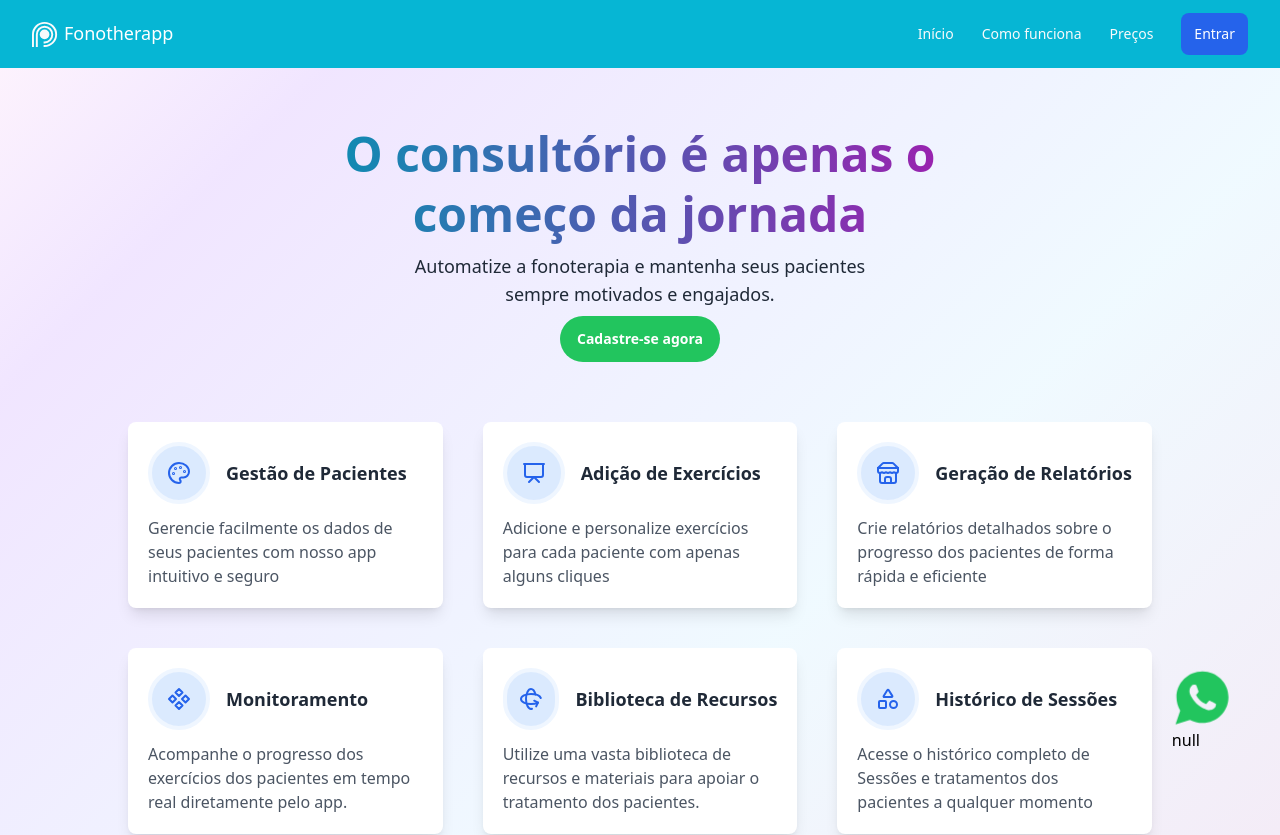
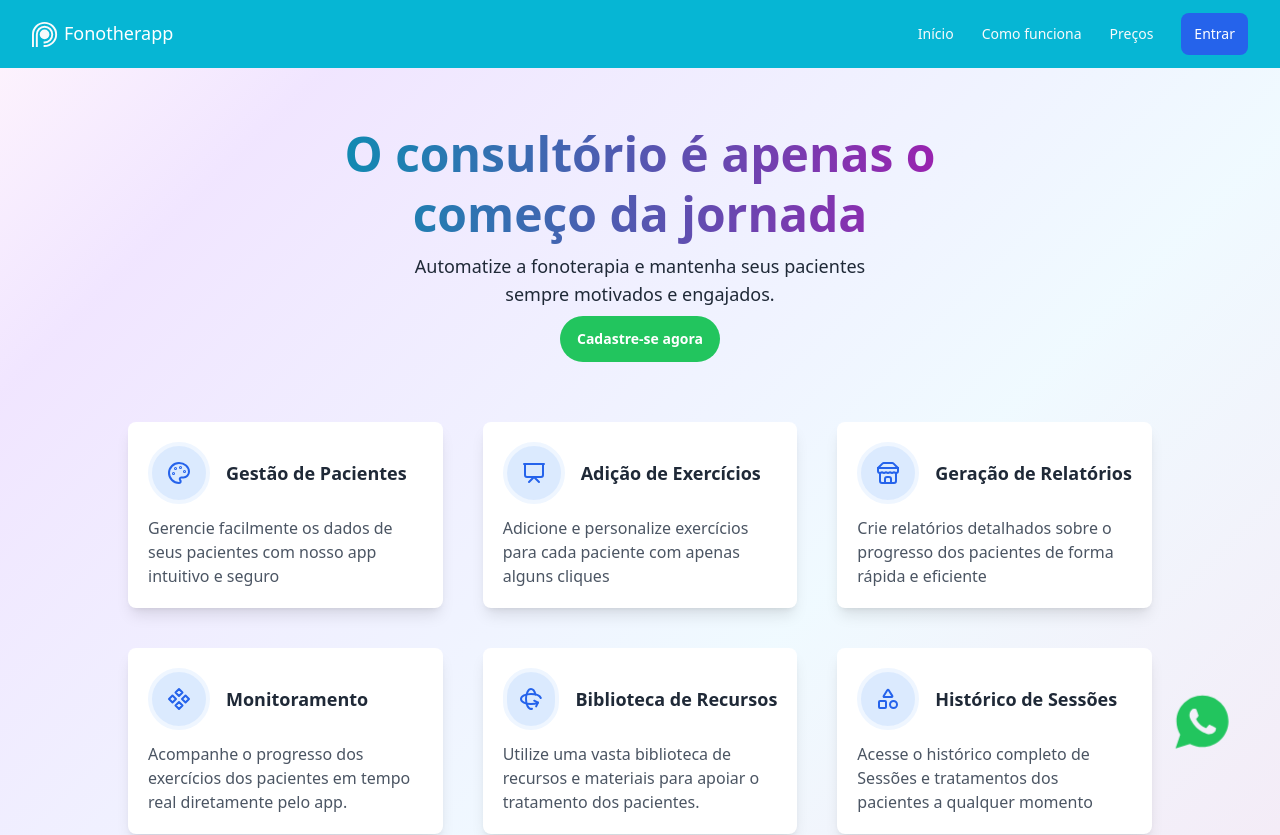
Before and after one commit to mateusdata/fonotherapp-web, a React (Create React App) app: page / in a window 1280 px wide. Shown: the top 835 px of the page. Built offline with nearby package versions, Linux system fonts and the light colour scheme.

Commit message:
features: added terms of services

```diff
--- a/src/App.tsx
+++ b/src/App.tsx
@@ -1,30 +1,9 @@
 import AllRoutes from "./routes/Routes";
-import { IoLogoWhatsapp } from "react-icons/io";
 import 'animate.css';
-import { Tooltip } from "antd";
-import { useContext } from "react";
-import { ContextAuth } from "./context/AuthProvider";
-import { useUserStore } from "./context/Zcontext";
+
 
 export default function App() {
-  const { user } = useContext(ContextAuth)
-  const { users, setUsers } = useUserStore();
-  function openUrl() {
-    const url = `https://wa.me/5575999787828?text=Olá,%20tudo%20bem?%20vi%20o%20site%20https://www.fonotherapp.com.br/%20e%20fiquei%20curioso%20para%20saber%20mais%20sobre%20como%20o%20aplicativo%20funciona.%20Poderiam%20me%20enviar%20mais%20informa%C3%A7%C3%B5es%3F`
-    //window.open(url, "_blank")
-    const n = Math.floor(Math.random() * 500)
-    setUsers({name:"João", email:"teste"+n})
-  }
-
   return (
-    <>
-      {!user && <div onClick={openUrl} className="fixed right-0 bottom-0 m-6 animate-pulse md:m-12 cursor-pointer ">
-        <Tooltip color="#22C35D" title="Ficou com alguma dúvida? entre em contato conosco." >
-          <IoLogoWhatsapp className="text-green-500  animate__animated animate__slideInUp" size={60} />
-        </Tooltip>
-        {JSON.stringify(users)}
-      </div>}
       <AllRoutes />
-    </>
   )
 }
--- a/src/axiosInstance/axiosInstance.ts
+++ b/src/axiosInstance/axiosInstance.ts
@@ -2,7 +2,7 @@ import axios from "axios";
 
 const api = axios.create({
     //baseURL: 'https://api.fonotherapp.com.br',
-    baseURL:"https://1a9b-200-26-254-64.ngrok-free.app",
+    baseURL:"https://api.fonotherapp.com.br",
     timeout: 10000,
     headers:{
         "ngrok-skip-browser-warning": "69420",
--- /dev/null
+++ b/src/components/OpenWhatsApp.tsx
@@ -0,0 +1,15 @@
+import { Tooltip } from 'antd';
+import React from 'react'
+import { IoLogoWhatsapp } from "react-icons/io";
+import { openUrl } from '../utils/helpPlan';
+
+export default function OpenWhatsApp() {
+  return (
+
+      <div onClick={openUrl} className="fixed right-0 bottom-0 m-6 animate-pulse md:m-12 cursor-pointer ">
+        <Tooltip color="#22C35D" title="Ficou com alguma dúvida? entre em contato conosco." >
+          <IoLogoWhatsapp className="text-green-500  animate__animated animate__slideInUp" size={60} />
+        </Tooltip>
+      </div>
+  )
+}
--- a/src/pages/Checkout.tsx
+++ b/src/pages/Checkout.tsx
@@ -28,6 +28,8 @@ const Checkout = () => {
 
         initializeStripe();
     }, []);
+
+
 
     const createCheckoutsession = useCallback(async (): Promise<string> => {
         try {
@@ -65,6 +67,7 @@ const Checkout = () => {
                     <EmbeddedCheckout />
                 </EmbeddedCheckoutProvider>
             </div>
+
         </PublicLayout>
     );
 };
--- a/src/pages/CreateAccount.tsx
+++ b/src/pages/CreateAccount.tsx
@@ -36,7 +36,7 @@ const CreateAccount: React.FC = () => {
     try {
       setLoading(true)
 
-      const response = await api.post("/create-user", data)
+      const response = await api.post("/user", data)
       console.log('Resposta da API:', response.data);
       localStorage.setItem('usuario', JSON.stringify(response.data));
       setUser(response?.data)
--- a/src/pages/Home.tsx
+++ b/src/pages/Home.tsx
@@ -5,6 +5,9 @@ import ApresentationManagers from '../components/ApresentationManagers'
 import { Link } from 'react-router-dom'
 import PublicLayout from '../templates/PublicLayout'
 import { ContextAuth } from '../context/AuthProvider'
+import { openUrl } from '../utils/helpPlan'
+import { Tooltip } from 'antd'
+import OpenWhatsApp from '../components/OpenWhatsApp'
 
 const Home = () => {
   const {user}  = useContext(ContextAuth)
@@ -33,6 +36,7 @@ const Home = () => {
       <CardsInformationsPlan/>
       <ApresentationManagers/>
       <ApresentationDoctor/>
+     <OpenWhatsApp />
     </PublicLayout>
   )
 }
--- a/src/pages/HowItWorks.tsx
+++ b/src/pages/HowItWorks.tsx
@@ -1,10 +1,13 @@
 import React from 'react'
 import PublicLayout from '../templates/PublicLayout'
 import { Link } from 'react-router-dom'
+import OpenWhatsApp from '../components/OpenWhatsApp'
 
 const HowItWorks = () => {
   return (
     <PublicLayout>
+      <OpenWhatsApp />
+
       <div className="">
         <div className="max-w-5xl px-4 xl:px-0 py-10 lg:pt-8 lg:pb-20 mx-auto">
           <div className="max-w-3xl mb-10 lg:mb-14">
--- /dev/null
+++ b/src/utils/helpPlan.ts
@@ -0,0 +1,6 @@
+ export function openUrl() {
+    const url = `https://wa.me/5575999787828?text=Olá,%20tudo%20bem?%20vi%20o%20site%20https://www.fonotherapp.com.br/%20e%20fiquei%20curioso%20para%20saber%20mais%20sobre%20como%20o%20aplicativo%20funciona.%20Poderiam%20me%20enviar%20mais%20informa%C3%A7%C3%B5es%3F`
+    window.open(url, "_blank")
+    //const n = Math.floor(Math.random() * 500)
+   // setUsers({name:"João", email:"teste"+n})
+  }
```
